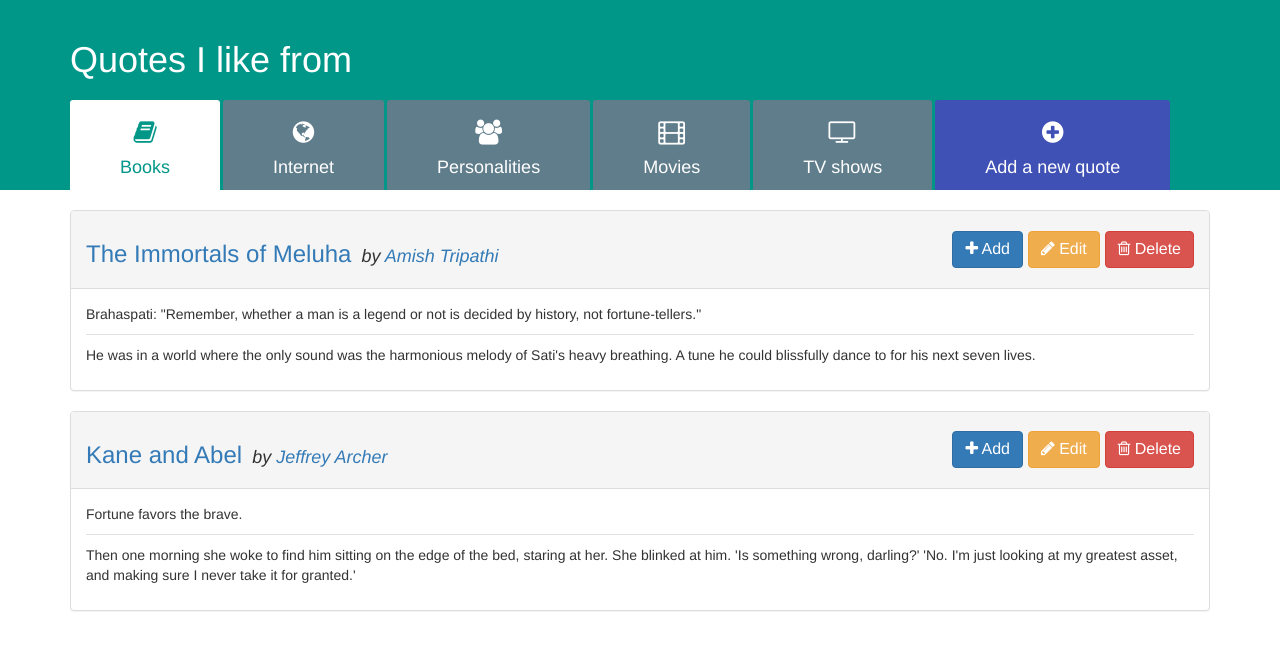
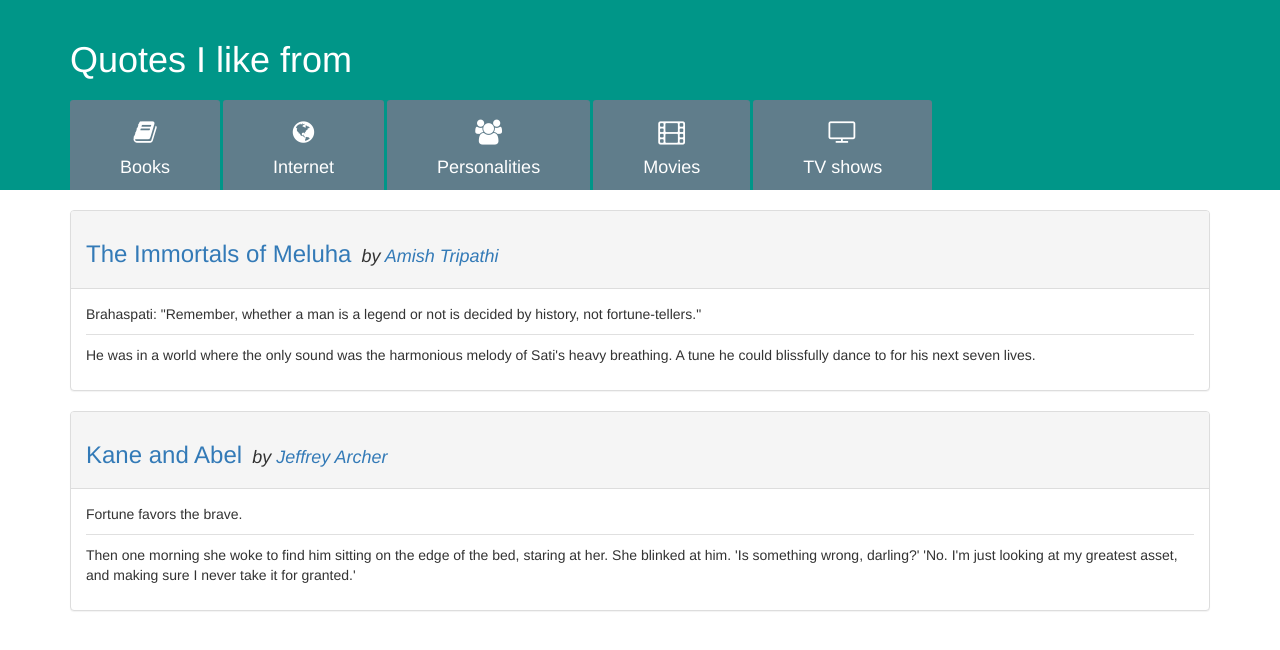
Before and after one commit to bineeshb/quotes-i-like-angular2, an Angular app: page /books in a window 1280 px wide. Shown: the top 650 px of the page. Built offline with nearby package versions, Linux system fonts and the light colour scheme.

Commit message:
Routes updated

```diff
--- a/src/app/app.component.ts
+++ b/src/app/app.component.ts
@@ -7,11 +7,11 @@
 })
 export class AppComponent {
   navLinks = [
-    { linkLabel: 'Books', routerPath: 'books', iconClass: 'fa-book', linkClass: 'active' },
+    { linkLabel: 'Books', routerPath: 'books', iconClass: 'fa-book', linkClass: '' },
     { linkLabel: 'Internet', routerPath: 'internet', iconClass: 'fa-globe', linkClass: '' },
     { linkLabel: 'Personalities', routerPath: 'personalities', iconClass: 'fa-users', linkClass: '' },
     { linkLabel: 'Movies', routerPath: 'movies', iconClass: 'fa-film', linkClass: '' },
-    { linkLabel: 'TV shows', routerPath: 'tvshows', iconClass: 'fa-television', linkClass: '' },
-    { linkLabel: 'Add a new quote', routerPath: 'addnewquote', iconClass: 'fa-plus-circle', linkClass: 'tab_add_quote' }
+    { linkLabel: 'TV shows', routerPath: 'tvshows', iconClass: 'fa-television', linkClass: '' }/*,
+    { linkLabel: 'Add a new quote', routerPath: 'addnewquote', iconClass: 'fa-plus-circle', linkClass: 'tab_add_quote' }*/
   ];
 }
--- a/src/app/app.routes.ts
+++ b/src/app/app.routes.ts
@@ -2,6 +2,6 @@
 import { FromArticleComponent } from './from-article/from-article.component';
 
 export const APP_ROUTES = RouterModule.forRoot([
-  {path:'', component: FromArticleComponent},
-  {path:':from', component: FromArticleComponent}
+  {path: ':from', component: FromArticleComponent},
+  {path: '', redirectTo: '/books', pathMatch: 'full'}
 ]);
--- a/src/app/from-article/from-article.component.html
+++ b/src/app/from-article/from-article.component.html
@@ -4,11 +4,11 @@
             <h3><a [href]="article.titleWebsite" target="_blank">{{article.title}}</a></h3>
             <h4 *ngIf="article.by">by <a [href]="article.byWebsite" target="_blank">{{article.by}}</a></h4>
         </div>
-        <div class="col-xs-4 col-sm-6 col-md-6 article_btns">
+        <!-- <div class="col-xs-4 col-sm-6 col-md-6 article_btns">
             <button type="button" class="btn btn-primary"><i class="fa fa-plus" aria-hidden="true"></i><span class="hidden-xs"> Add</span></button>
             <button type="button" class="btn btn-warning"><i class="fa fa-pencil" aria-hidden="true"></i><span class="hidden-xs"> Edit</span></button>
             <button type="button" class="btn btn-danger" data-toggle="modal" data-target="#deletepopup"><i class="fa fa-trash-o" aria-hidden="true"></i><span class="hidden-xs"> Delete</span></button>
-        </div>
+        </div> -->
     </header>
     <section class="panel-body">
         <p *ngFor="let eachQuote of article.quotes">{{eachQuote}}</p>
--- a/src/app/from-article/from-article.component.ts
+++ b/src/app/from-article/from-article.component.ts
@@ -30,7 +30,6 @@
 
   resetComponentDetails() {
     let comp = this;
-    comp.category = comp.category || 'books';
     this.articles = this.responseData.filter(function(eachArticle) {
       return (eachArticle.from === comp.category);
     });
```
